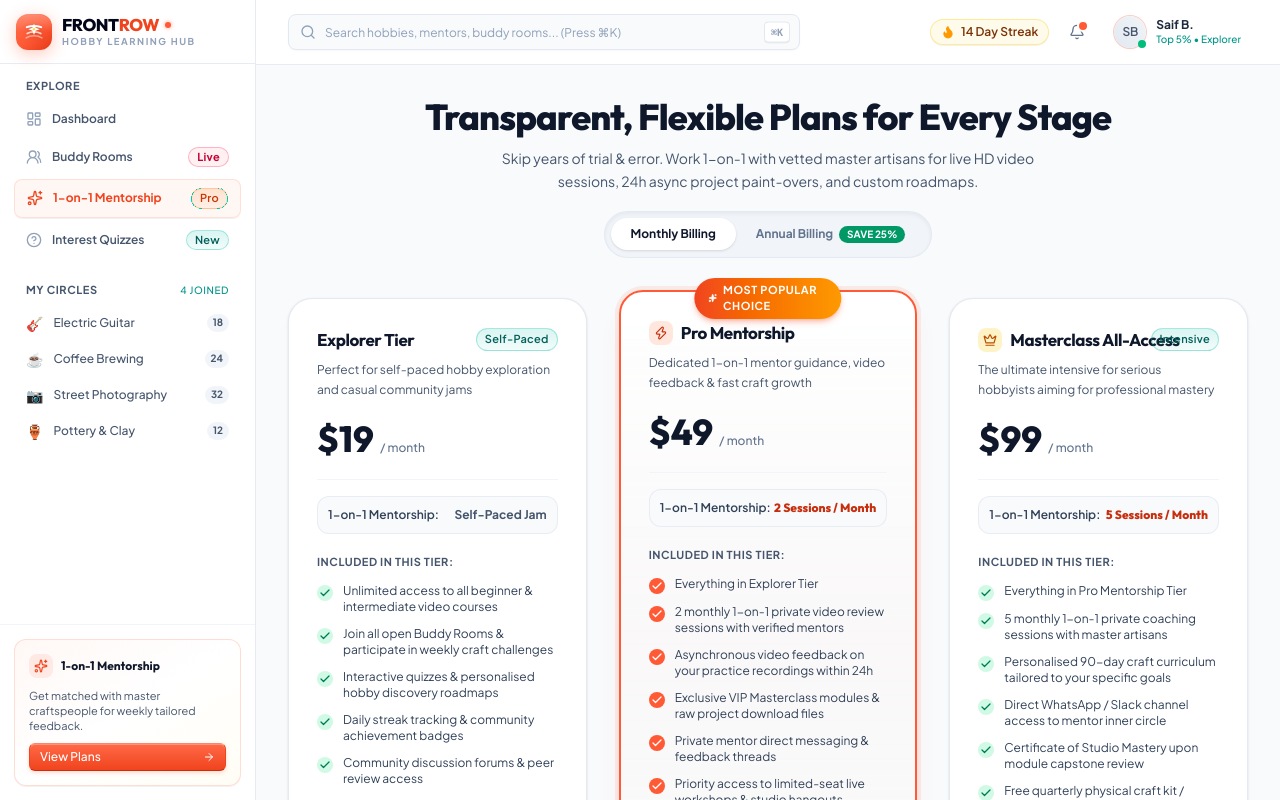
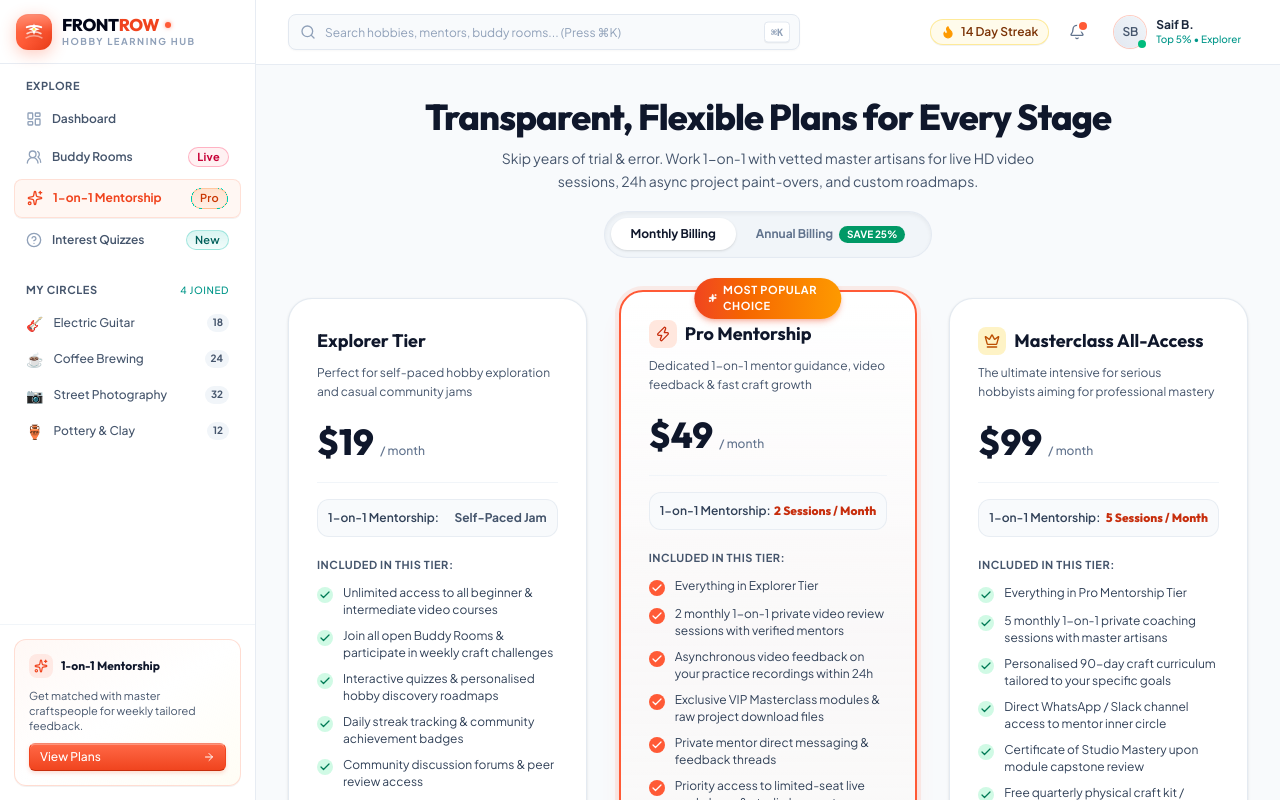
Before and after one commit to kaiizer777/frontrow, a Next.js app: page /subscription in a window 1280 px wide. Shown: the top 800 px of the page. Built offline with nearby package versions, Linux system fonts and the light colour scheme.

Commit message:
style(subscription): remove intensive badge to align masterclass title in single line

```diff
--- a/src/components/subscription/PricingTierCards.tsx
+++ b/src/components/subscription/PricingTierCards.tsx
@@ -4,7 +4,6 @@ import * as React from "react";
 import { Check, Sparkles, Zap, Crown, ArrowRight } from "lucide-react";
 import { subscriptionPlans } from "@/lib/dummyData/subscriptionPlans";
 import { SubscriptionPlan } from "@/lib/dummyData/types";
-import { Badge } from "@/components/ui/Badge";
 import { Button } from "@/components/ui/Button";
 
 interface PricingTierCardsProps {
@@ -95,26 +94,20 @@ export function PricingTierCards({
               {/* Plan Header */}
               <div>
                 <div className="flex items-center justify-between gap-2">
-                  <div className="flex items-center gap-2 min-w-0">
+                  <div className="flex items-center gap-2">
                     {isMaster ? (
-                      <div className="h-6 w-6 rounded-lg bg-amber-100 text-amber-700 flex items-center justify-center shrink-0">
-                        <Crown className="h-3.5 w-3.5" />
+                      <div className="h-7 w-7 rounded-lg bg-amber-100 text-amber-700 flex items-center justify-center shrink-0">
+                        <Crown className="h-4 w-4" />
                       </div>
                     ) : isPro ? (
-                      <div className="h-6 w-6 rounded-lg bg-primary-100 text-primary-700 flex items-center justify-center shrink-0">
-                        <Zap className="h-3.5 w-3.5" />
+                      <div className="h-7 w-7 rounded-lg bg-primary-100 text-primary-700 flex items-center justify-center shrink-0">
+                        <Zap className="h-4 w-4" />
                       </div>
                     ) : null}
-                    <h3 className="text-base sm:text-[17px] font-bold text-slate-900 font-display whitespace-nowrap tracking-tight">
+                    <h3 className="text-base sm:text-lg font-bold text-slate-900 font-display whitespace-nowrap">
                       {plan.name}
                     </h3>
                   </div>
-
-                  {plan.badge && !isPro && (
-                    <Badge variant="secondary" size="sm" className="shrink-0">
-                      {plan.badge}
-                    </Badge>
-                  )}
                 </div>
 
                 <p className="text-xs text-slate-600 mt-2 min-h-[36px] leading-relaxed">
```
